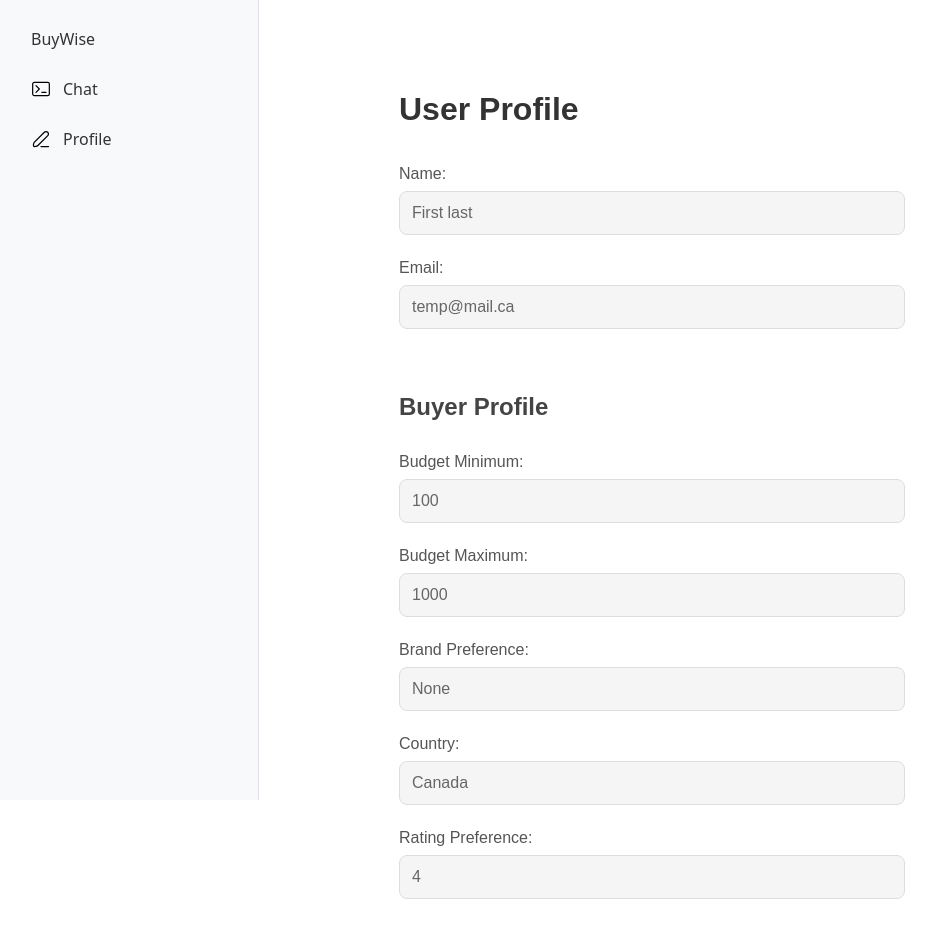
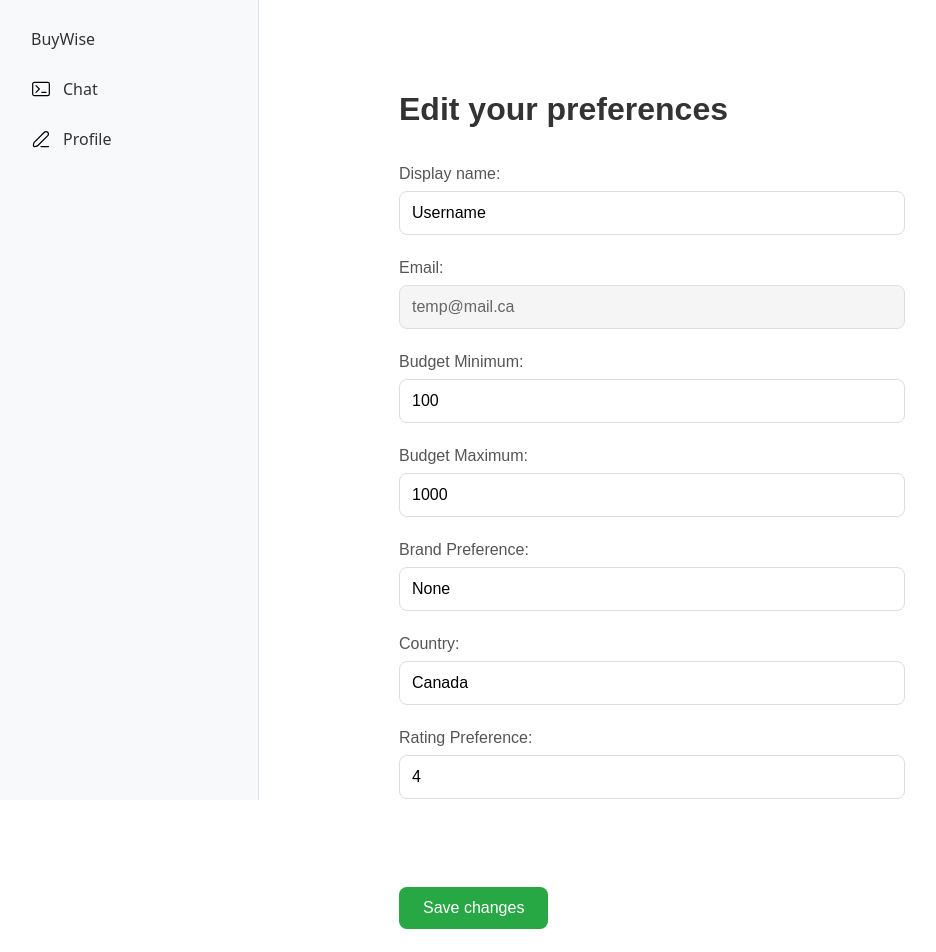
Before and after one commit to zhtgeneral/BuyWise, a React (Vite) app in the folder client/: page /profile in a window 1280 px wide. Shown: the top 952 px of the page, without its empty margins (1-937 px from the left). Built offline with nearby package versions, Linux system fonts and the light colour scheme.

Commit message:
changed edit profile page

```diff
--- a/client/src/pages/ProfilePage.jsx
+++ b/client/src/pages/ProfilePage.jsx
@@ -2,10 +2,8 @@ import '../styles/ProfilePage.css';
 import { useState } from 'react';
 
 export default function ProfilePage() {
-  const [isEditing, setIsEditing] = useState(false);
-
   const [userProfile, setUserProfile] = useState({
-    name: 'First last',
+    name: 'Username',
     email: 'temp@mail.ca',
     seller: {
       budgetMin: '100',
@@ -35,24 +33,22 @@ export default function ProfilePage() {
 
   const handleSave = () => {
     // TODO: Save feature to put data into backend
-    setIsEditing(false);
+    console.log('Profile saved:', userProfile);
   };
 
   return (
     <main className="profile-container">
       <div className="profile-scrollable">
         <div className="profile-padding">
-          <h1 className="profile-header">User Profile</h1>
-
+          <h1 className="profile-header">Edit your preferences</h1>
           <div className="profile-section">
             <div className="profile-field">
-              <label className="profile-field__label">Name:</label>
+              <label className="profile-field__label">Display name:</label>
               <input
                 type="text"
                 value={userProfile.name}
                 onChange={(e) => handleChange('name', e.target.value)}
                 className="profile-field__input"
-                disabled={!isEditing}
                 autoComplete="name"
               />
             </div>
@@ -61,16 +57,11 @@ export default function ProfilePage() {
               <input
                 type="email"
                 value={userProfile.email}
-                onChange={(e) => handleChange('email', e.target.value)}
                 className="profile-field__input"
-                disabled={!isEditing}
+                disabled
                 autoComplete="email"
               />
             </div>
-          </div>
-
-          <h2 className="profile-subheader">Buyer Profile</h2>
-          <div className="profile-section">
             <div className="profile-field">
               <label className="profile-field__label">Budget Minimum:</label>
               <input
@@ -78,7 +69,6 @@ export default function ProfilePage() {
                 value={userProfile.seller.budgetMin}
                 onChange={(e) => handleSellerChange('budgetMin', e.target.value)}
                 className="profile-field__input"
-                disabled={!isEditing}
               />
             </div>
             <div className="profile-field">
@@ -88,17 +78,15 @@ export default function ProfilePage() {
                 value={userProfile.seller.budgetMax}
                 onChange={(e) => handleSellerChange('budgetMax', e.target.value)}
                 className="profile-field__input"
-                disabled={!isEditing}
               />
             </div>
             <div className="profile-field">
-              <label className="profile-field__label">Brand Preference:</label>
+              <label className="profile-field-label">Brand Preference:</label>
               <input
                 type="text"
                 value={userProfile.seller.brandPreference}
                 onChange={(e) => handleSellerChange('brandPreference', e.target.value)}
                 className="profile-field__input"
-                disabled={!isEditing}
               />
             </div>
             <div className="profile-field">
@@ -108,7 +96,6 @@ export default function ProfilePage() {
                 value={userProfile.seller.country}
                 onChange={(e) => handleSellerChange('country', e.target.value)}
                 className="profile-field__input"
-                disabled={!isEditing}
               />
             </div>
             <div className="profile-field">
@@ -118,7 +105,6 @@ export default function ProfilePage() {
                 value={userProfile.seller.ratingPreference}
                 onChange={(e) => handleSellerChange('ratingPreference', e.target.value)}
                 className="profile-field__input"
-                disabled={!isEditing}
                 min="1"
                 max="5"
               />
@@ -126,14 +112,7 @@ export default function ProfilePage() {
           </div>
 
           <div className="profile-actions">
-            {isEditing ? (
-              <>
-                <button className="profile-button save" onClick={handleSave}>Save</button>
-                <button className="profile-button cancel" onClick={() => setIsEditing(false)}>Cancel</button>
-              </>
-            ) : (
-              <button className="profile-button edit" onClick={() => setIsEditing(true)}>Edit Profile</button>
-            )}
+            <button className="profile-button save" onClick={handleSave}>Save changes</button>
           </div>
         </div>
       </div>
--- a/client/src/styles/ProfilePage.css
+++ b/client/src/styles/ProfilePage.css
@@ -100,8 +100,7 @@
 }
 
 .profile-button:hover {
-  opacity: 0.9;
-  transform: translateY(-1px);
+  opacity: 0.8;
 }
 
 .profile-scrollable::-webkit-scrollbar {
```
